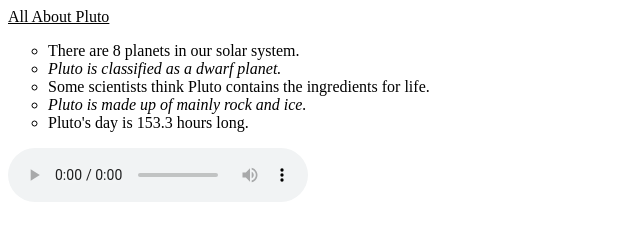
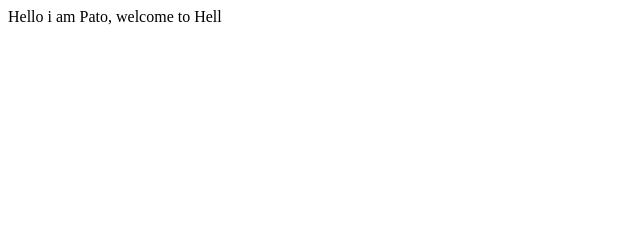
Before and after one commit to PatAnti/PatAnti.github.io, a plain HTML site: page index.html in a window 1280 px wide. Shown: the whole page, without its empty margins (0-640 px from the left). Drawn offline with Linux system fonts and the light colour scheme.

Commit message:
Update index.html

```diff
--- a/index.html
+++ b/index.html
@@ -1,29 +1,12 @@
 <!DOCTYPE html>
 <html lang="en">
 <head>
-<title>
-Anti
-</title>
-<u> All About Pluto </u>
+  <title>Pato</title>
+<style>
+  </style>
 
-<style>
-  ul.a {list-style-type:circle}
-  </style>
-</head>
+  <h> Hello i am Pato, welcome to Hell </h>
 
-<body>
-
-<ul class="a">
-  <li>There are 8 planets in our solar system.</li>
-  <i><li>Pluto is classified as a dwarf planet.</li></i>
-  <li>Some scientists think Pluto contains the ingredients for life.</li>
-  <i><li>Pluto is made up of mainly rock and ice.</li></i>
-  <li>Pluto's day is 153.3 hours long.</li>
-  </ul>
-
-  <audio controls autoplay>
-  <source src="https://srv-store6.gofile.io/download/KriRnk/0c481e87f2774b1bd41a0a70d9b70d11/ICT.mp3" type="audio/mpeg">
-</audio>
-
-</body>
-</html>
+ </head>
+  <body>
+  </body>
```
